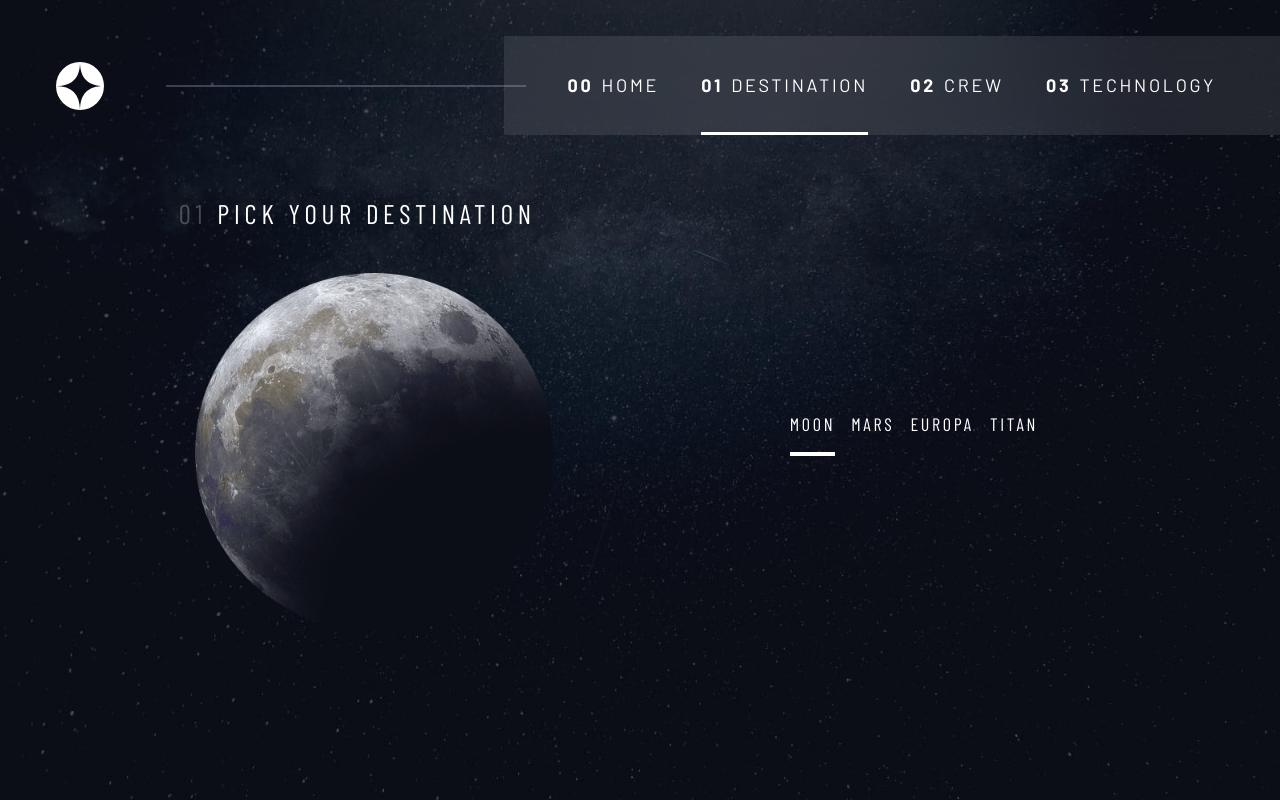
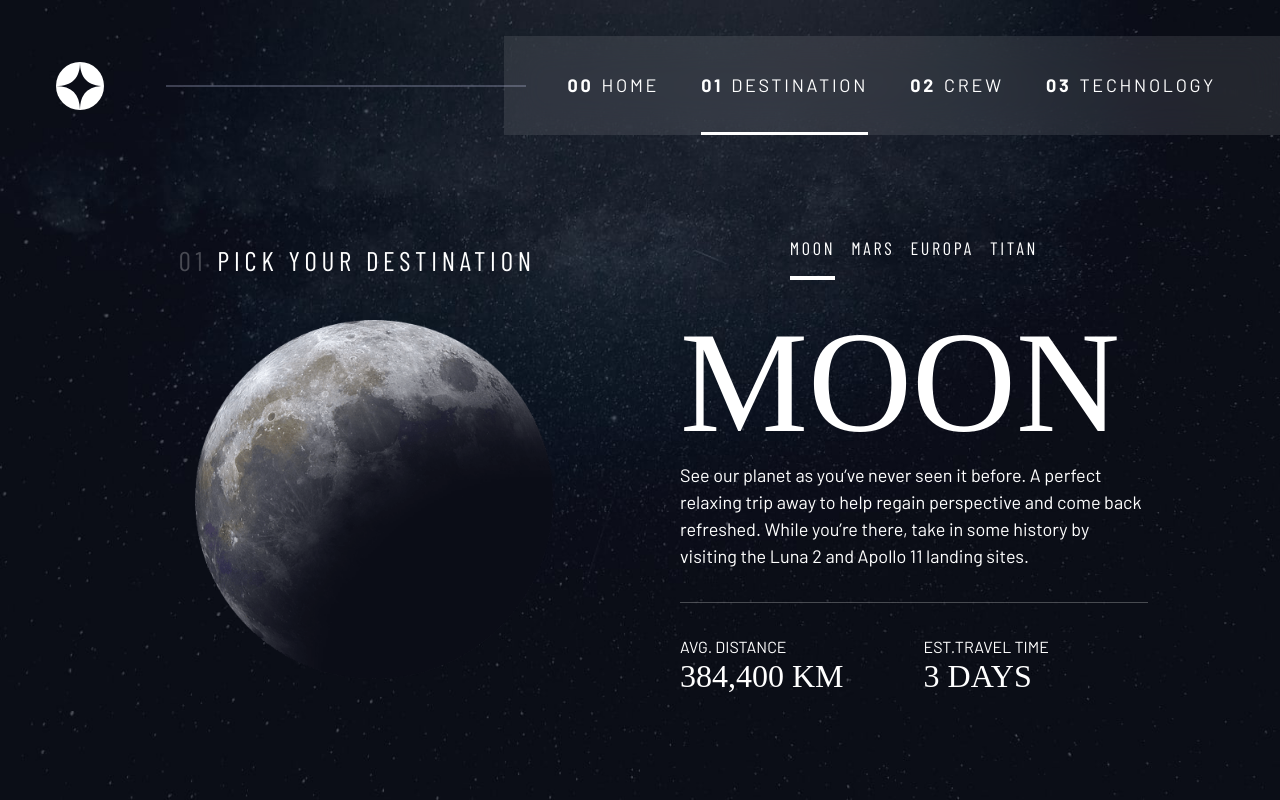
Before and after one commit to cruzrafaelx/space-travel, a React (Create React App) app: page /destinations in a window 1280 px wide. Built offline with nearby package versions, Linux system fonts and the light colour scheme; a web font is replaced by a local one.

Commit message:
Finalize destinations pages and fix active link bug

```diff
--- a/src/App.css
+++ b/src/App.css
@@ -679,10 +679,10 @@ freedom with animation */
 .dest-sub-content{
   flex-direction: column;
   gap: 2rem;
-  padding-bottom: 2rem;
+  padding-block: 2rem;
 }
 
-.dest-content > .description{
+.description{
   padding-bottom: 2rem;
   border-bottom: 1px solid hsl(var(--clr-white) / .25);
 }
--- a/src/App.js
+++ b/src/App.js
@@ -18,9 +18,6 @@ function App() {
           <Route index element={<Homepage/>}></Route>
           <Route path='destinations' element={<Destinations/>}>
             <Route path=':id' element={<Planet/>}></Route>
-            {/* <Route path='./:id' element={<Mars/>}></Route>
-            <Route path='./:id' element={<Europa/>}></Route>
-            <Route path='./:id' element={<Titan/>}></Route> */}
           </Route>
           <Route path='crew' element={<Crew/>}></Route>
           <Route path='technology' element={<Technology/>}></Route>
--- a/src/Layouts/DestinationsLayout.jsx
+++ b/src/Layouts/DestinationsLayout.jsx
@@ -5,30 +5,54 @@ import { NavLink, Outlet, useParams } from 'react-router-dom'
 function Destinations() {
 
   const id = useParams().id
+
   const image = id ?
                 data.destinations[id].images.png :
                 data.destinations[0].images.png
 
-  console.log(image)
+  const title =  data.destinations[0].name
+  const description = data.destinations[0].description
+  const distance = data.destinations[0].distance
+  const travel = data.destinations[0].travel
 
 
   return (
     <section className='grid-container grid-container--destinations destinations flow' style={{"--flow-space": "1.5rem"}}>
         <div className='flex dest-title'>
           <h1 className='uppercase letter-spacing-1'><span>01</span> Pick your destination</h1>
-          <img src={image}></img>
+          <img src={`http://localhost:3000/${image}`}></img>
         </div>
 
         <div className='dest-content flow' >
           <nav>
               <ul className="secondary-nav underline-indicators flex">
-                  <li><NavLink to='.' className="uppercase text-white letter-spacing-2">Moon</NavLink></li>
+                  <li><NavLink to='.' end className="uppercase text-white letter-spacing-2">Moon</NavLink></li>
                   <li><NavLink to='./1' className="uppercase text-white letter-spacing-2">Mars</NavLink></li>
                   <li><NavLink to='./2' className="uppercase text-white letter-spacing-2">Europa</NavLink></li>
                   <li><NavLink to='./3' className="uppercase text-white letter-spacing-2">Titan</NavLink></li>
               </ul>
           </nav>
-          <Outlet context={data}/>
+
+          {  id ? (
+              <Outlet context={data}/>
+             ) : (
+
+              <div>
+                  <h1 className='fs-900 ff-serif uppercase'>{title}</h1>
+                  <p className='description'>{description}</p>
+                  <div className='dest-sub-content flex'>
+                    <div >
+                      <p className='uppercase fs-300'>avg. distance</p>
+                      <h3 className='uppercase fs-600 ff-serif'>{distance}</h3>
+                    </div>
+                    <div >
+                      <p className='uppercase fs-300'>est.travel time</p>
+                      <h3 className='uppercase fs-600 ff-serif'>{travel}</h3>
+                    </div>
+                  </div>
+              </div>
+             )
+            }
         </div>
 
     </section>
--- a/src/Layouts/Layout.jsx
+++ b/src/Layouts/Layout.jsx
@@ -35,7 +35,11 @@ function Layout() {
               ${isMenuOpen ? "show" :""}`}>
                   <li>
                     <NavLink to="." end className="uppercase text-white letter-spacing-2"><span aria-hidden='true'>00</span>Home</NavLink></li>
-                  <li><NavLink to="/destinations" end className="uppercase text-white letter-spacing-2"><span aria-hidden='true'>01</span>Destination</NavLink></li>
+                  <li><NavLink to="/destinations" end
+                  className={({isActive, isPending}) =>
+                  isActive || window.location.pathname.startsWith("/destinations") ?
+                  "active uppercase text-white letter-spacing-2" :
+                  "uppercase text-white letter-spacing-2"}><span aria-hidden='true'>01</span>Destination</NavLink></li>
                   <li><NavLink to="/crew" className="uppercase text-white letter-spacing-2"><span aria-hidden='true'>02</span>Crew</NavLink></li>
                   <li><NavLink to="technology" className="uppercase text-white letter-spacing-2"><span aria-hidden='true'>03</span>Technology</NavLink></li>
               </ul>
--- a/src/pages/Planet.js
+++ b/src/pages/Planet.js
@@ -3,7 +3,8 @@ import { useParams, useOutletContext } from 'react-router-dom'
 
 function Planet() {
 
- const id = useParams().id
+ const params = useParams().id
+ const id = params ? params : 0
  console.log(id)
 
  const data = useOutletContext()
```
Lines whose indentation alone changed are shown as unchanged.
